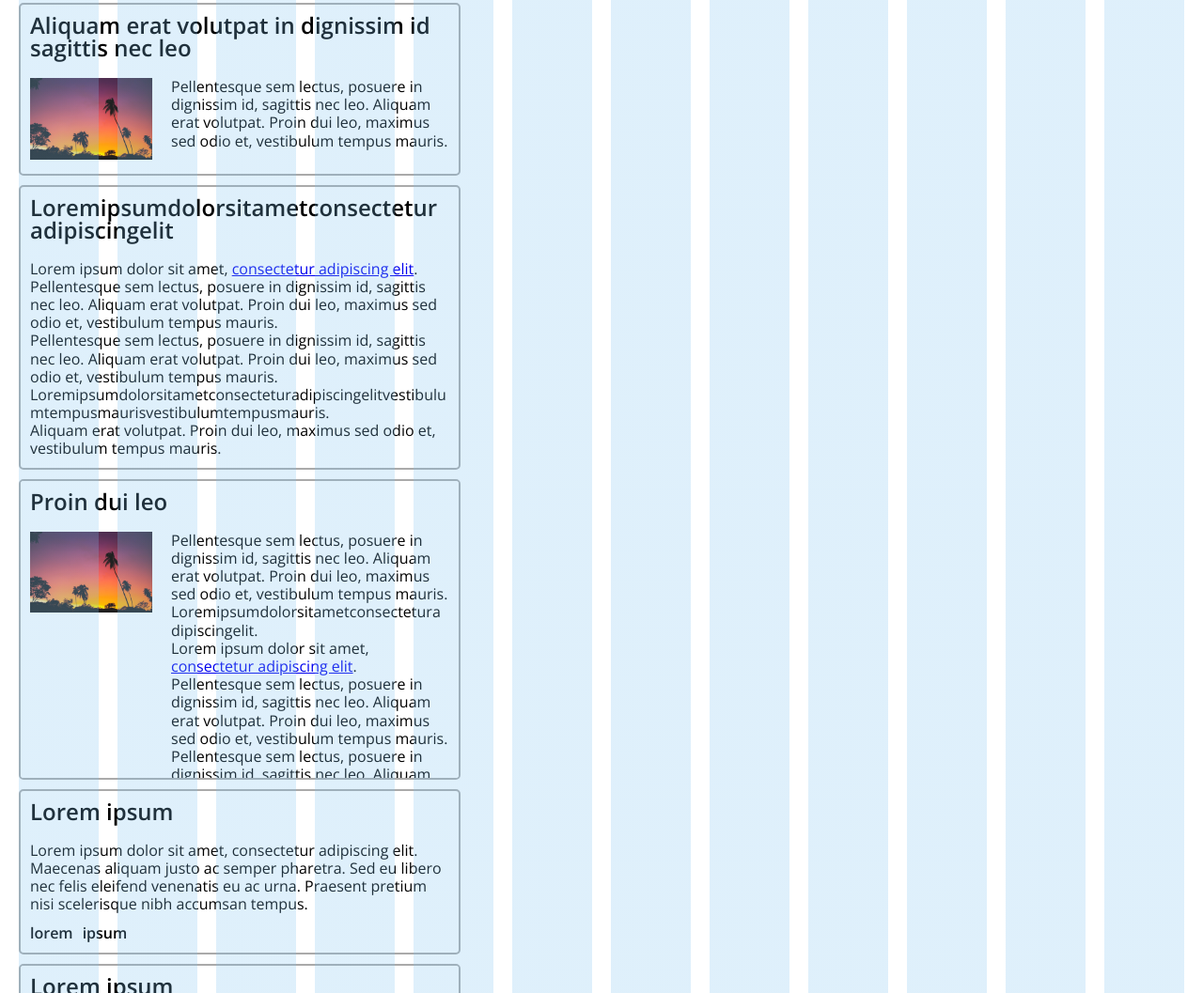
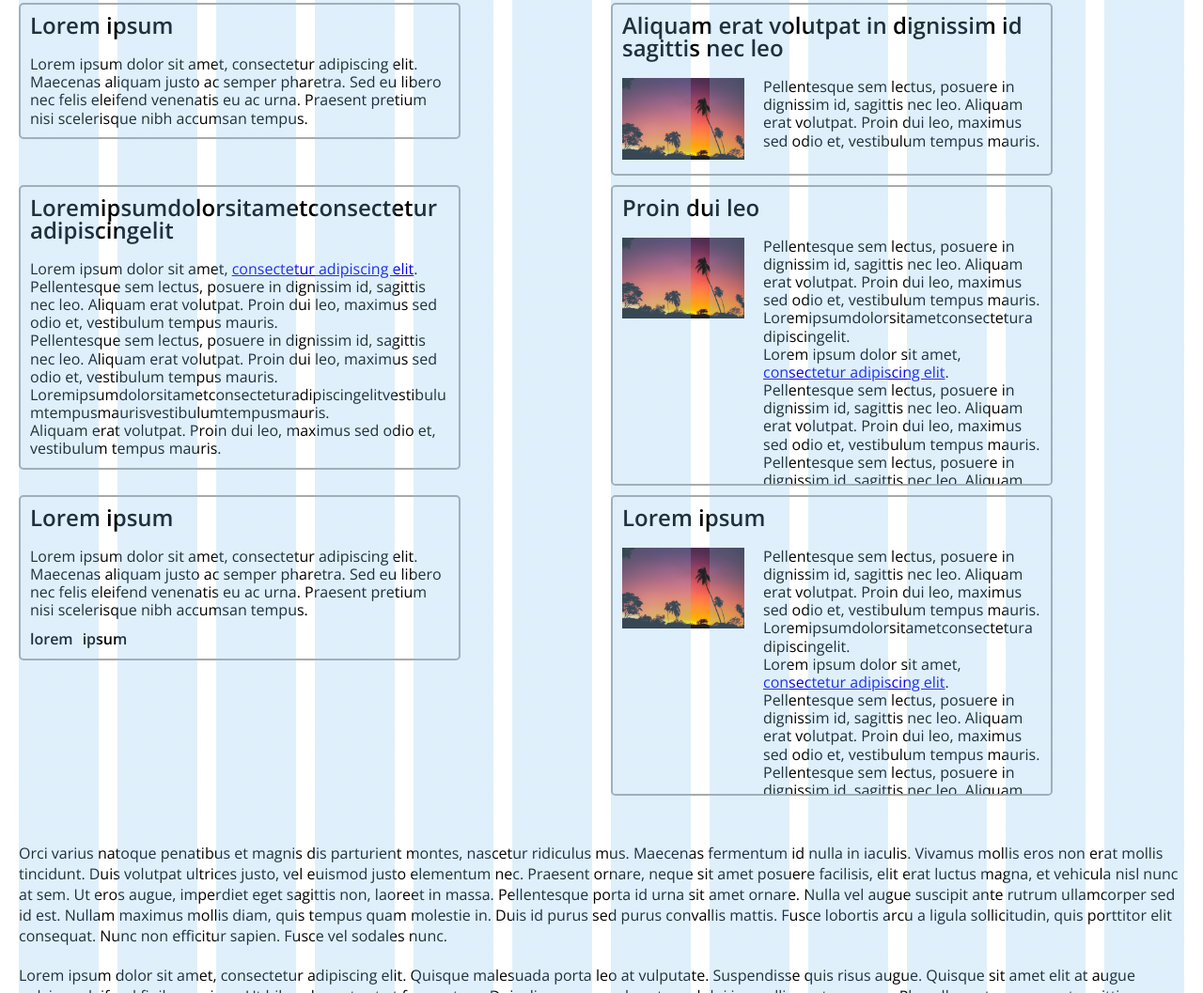
Before and after one commit to HallurKrist/verkefni6, a plain HTML site: page index.html in a window 1280 px wide. Shown: the part 2623-3680 px from the top of the page at 94% size. Drawn offline with nearby package versions, Linux system fonts and the light colour scheme.

Commit message:
næstum búin með virkni þegar meira en 700px'

```diff
--- a/index.html
+++ b/index.html
@@ -81,8 +81,8 @@
     </div>
 
     <div class="cards">
-      <div class="row">
-        <div class="col">
+      <div class="cards__row">
+        <div class="cards__col">
           <section class="card">
             <h2 class="card__title">Aliquam erat volutpat in dignissim id sagittis nec leo</h2>
             <div class="card__content">
@@ -97,7 +97,7 @@
           </section>
         </div>
 
-        <div class="col">
+        <div class="cards__col">
           <section class="card">
             <h2 class="card__title">Loremipsumdolorsitametconsecteturadipiscingelit</h2>
             <div class="card__content">
@@ -114,7 +114,7 @@
           </section>
         </div>
 
-        <div class="col">
+        <div class="cards__col">
           <section class="card">
             <h2 class="card__title">Proin dui leo</h2>
             <div class="card__content">
@@ -136,7 +136,7 @@
           </section>
         </div>
 
-        <div class="col">
+        <div class="cards__col">
           <section class="card">
             <h2 class="card__title">Lorem ipsum</h2>
             <div class="card__content">
@@ -153,7 +153,7 @@
           </section>
         </div>
 
-        <div class="col">
+        <div class="cards__col">
           <section class="card">
             <h2 class="card__title">Lorem ipsum</h2>
             <div class="card__content">
@@ -185,7 +185,7 @@
           </section>
         </div>
 
-        <div class="cards__col cards--first-flex-item">
+        <div class="cards__col cards__first-flex-item">
           <section class="card">
             <h2 class="card__title">Lorem ipsum</h2>
             <div class="card__content">
--- a/styles.css
+++ b/styles.css
@@ -40,6 +40,10 @@ h1 {
   margin-bottom: 20px;
 }
 
+.cards__first-flex-item {
+  order: -1;
+}
+
 /* grid fyrir efni, setja þarf upp í html */
 
 .grid__row {
@@ -66,10 +70,15 @@ h1 {
 
 .cards__row {
   display: flex;
+  flex-wrap: wrap;
+  margin-left: -10px;
+  margin-right: -10px;
 }
 
 .cards__col {
-  display: flex
+  width: 100%;
+  padding-left: 10px;
+  padding-right: 10px;
 }
 
 /* TODO útfæra grid fyrir cards */
@@ -135,6 +144,7 @@ h1 {
 }
 
 @media (max-width: 699px) {
+
   .card {
     max-width: none;
     max-height: none;
@@ -159,5 +169,12 @@ h1 {
 }
 
 @media (min-width: 700px) {
+  .cards__col {
+    width: 50%;
+  }
+  .cards {
+    margin-bottom: 40px;
+  }
+}
 
-}
+@media
```
